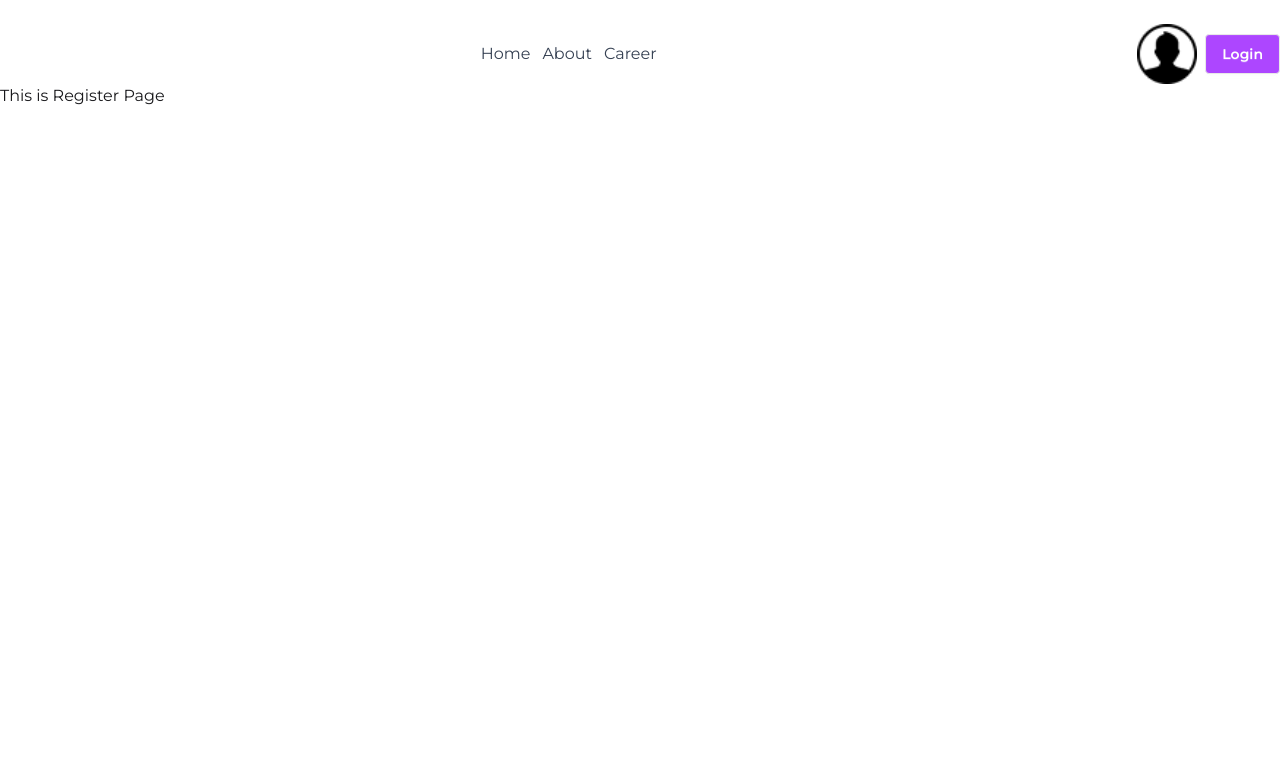
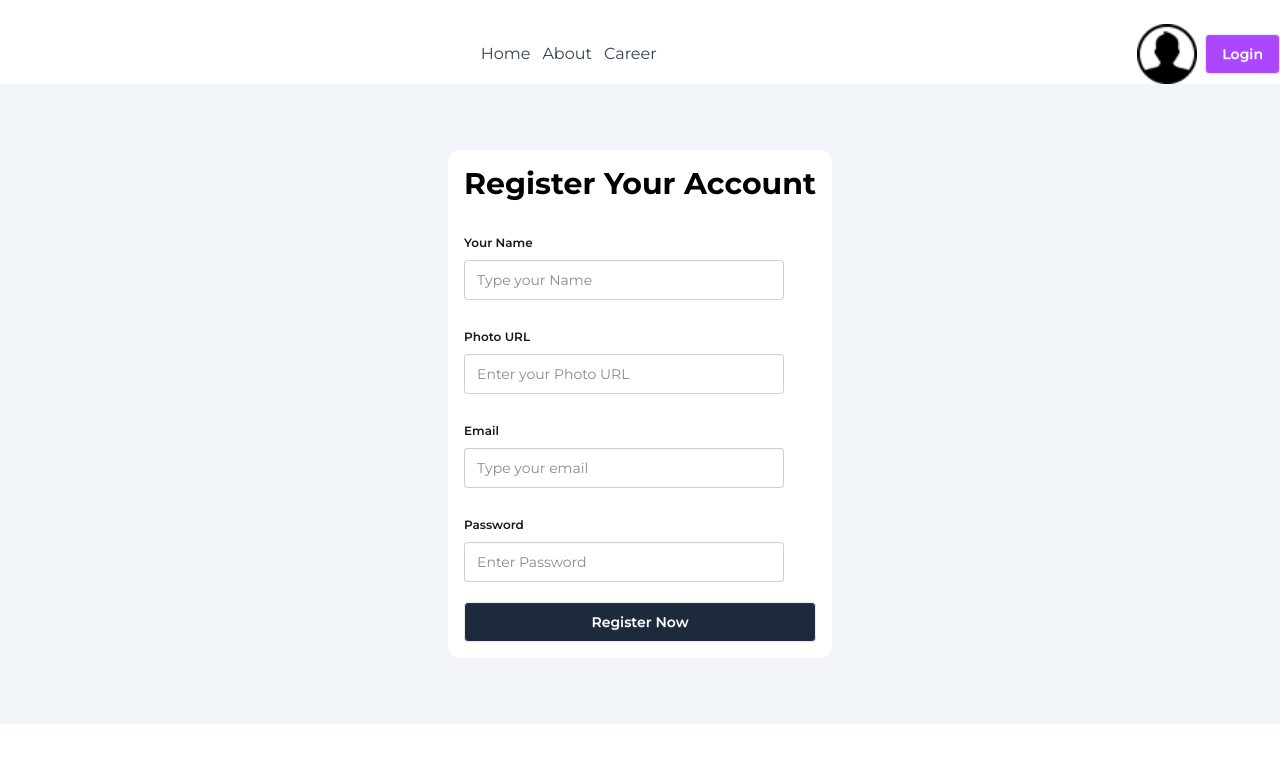
Before and after one commit to niloymehedi24-netizen/dragon-news-next, a Next.js app: page /register in a window 1280 px wide. Shown: the top 762 px of the page. Built offline with nearby package versions, Linux system fonts and the light colour scheme.

Commit message:
installed react hook form and applied in the form

```diff
--- a/package.json
+++ b/package.json
@@ -14,6 +14,7 @@
     "react": "19.2.4",
     "react-dom": "19.2.4",
     "react-fast-marquee": "^1.6.5",
+    "react-hook-form": "^7.75.0",
     "react-icons": "^5.6.0"
   },
   "devDependencies": {
--- a/src/app/(auth)/login/page.jsx
+++ b/src/app/(auth)/login/page.jsx
@@ -1,9 +1,64 @@
+"use client";
+
+import Link from "next/link";
 import React from "react";
+import { useForm } from "react-hook-form";
 
 const LoginPage = () => {
+  const {
+    register,
+    handleSubmit,
+    formState: { errors },
+  } = useForm();
+
+  const handleLoginFunc = (data) => {
+    console.log(data);
+  };
+
   return (
-    <div>
-      <h2>Log in Page</h2>
+    <div className="container mx-auto min-h-[80vh] flex justify-center items-center bg-slate-100">
+      <div className="p-4 rounded-xl bg-white">
+        <h2 className="font-bold text-3xl text-center text-black mb-6">
+          Login Your Account
+        </h2>
+        <form className="space-y-4" onSubmit={handleSubmit(handleLoginFunc)}>
+          <fieldset className="fieldset">
+            <legend className="fieldset-legend">Email</legend>
+            <input
+              type="email"
+              className="input"
+              placeholder="Type your email"
+              {...register("email", {
+                required: "Email field is required",
+              })}
+            />
+            {errors.email && (
+              <p className="text-red-500">{errors.email.message}</p>
+            )}
+          </fieldset>
+          <fieldset className="fieldset">
+            <legend className="fieldset-legend">Password</legend>
+            <input
+              type="password"
+              className="input"
+              placeholder="Enter Password"
+              {...register("password", {
+                required: "Password field is required",
+              })}
+            />
+            {errors.password && (
+              <p className="text-red-500">{errors.password.message}</p>
+            )}
+          </fieldset>
+          <button className="btn bg-slate-800 text-white w-full">Login</button>
+        </form>
+        <p>
+          Do not Have An Account ?
+          <Link href={"/register"} className="text-red-500">
+            Register
+          </Link>
+        </p>
+      </div>
     </div>
   );
 };
--- a/src/app/(auth)/register/page.jsx
+++ b/src/app/(auth)/register/page.jsx
@@ -1,9 +1,88 @@
+"use client";
+
+import Link from "next/link";
 import React from "react";
+import { useForm } from "react-hook-form";
 
 const RegisterPage = () => {
+  const {
+    register,
+    handleSubmit,
+    formState: { errors },
+  } = useForm();
+
+  const handleRegisterFunc = (data) => {
+    console.log(data);
+  };
+
   return (
-    <div>
-      <h2>This is Register Page</h2>
+    <div className="container mx-auto min-h-[80vh] flex justify-center items-center bg-slate-100">
+      <div className="p-4 rounded-xl bg-white">
+        <h2 className="font-bold text-3xl text-center text-black mb-6">
+          Register Your Account
+        </h2>
+        <form className="space-y-4" onSubmit={handleSubmit(handleRegisterFunc)}>
+          <fieldset className="fieldset">
+            <legend className="fieldset-legend">Your Name</legend>
+            <input
+              type="text"
+              className="input"
+              placeholder="Type your Name"
+              {...register("name", {
+                required: "Name field is required",
+              })}
+            />
+            {errors.name && (
+              <p className="text-red-500">{errors.name.message}</p>
+            )}
+          </fieldset>
+          <fieldset className="fieldset">
+            <legend className="fieldset-legend">Photo URL</legend>
+            <input
+              type="text"
+              className="input"
+              placeholder="Enter your Photo URL"
+              {...register("photo", {
+                required: "Photo URL field is required",
+              })}
+            />
+            {errors.photo && (
+              <p className="text-red-500">{errors.photo.message}</p>
+            )}
+          </fieldset>
+          <fieldset className="fieldset">
+            <legend className="fieldset-legend">Email</legend>
+            <input
+              type="email"
+              className="input"
+              placeholder="Type your email"
+              {...register("email", {
+                required: "Email field is required",
+              })}
+            />
+            {errors.email && (
+              <p className="text-red-500">{errors.email.message}</p>
+            )}
+          </fieldset>
+          <fieldset className="fieldset">
+            <legend className="fieldset-legend">Password</legend>
+            <input
+              type="password"
+              className="input"
+              placeholder="Enter Password"
+              {...register("password", {
+                required: "Password field is required",
+              })}
+            />
+            {errors.password && (
+              <p className="text-red-500">{errors.password.message}</p>
+            )}
+          </fieldset>
+          <button className="btn bg-slate-800 text-white w-full">
+            Register Now
+          </button>
+        </form>
+      </div>
     </div>
   );
 };
```
Also changed, not shown: 1 other file (tests, documents, lock files or other folders).
